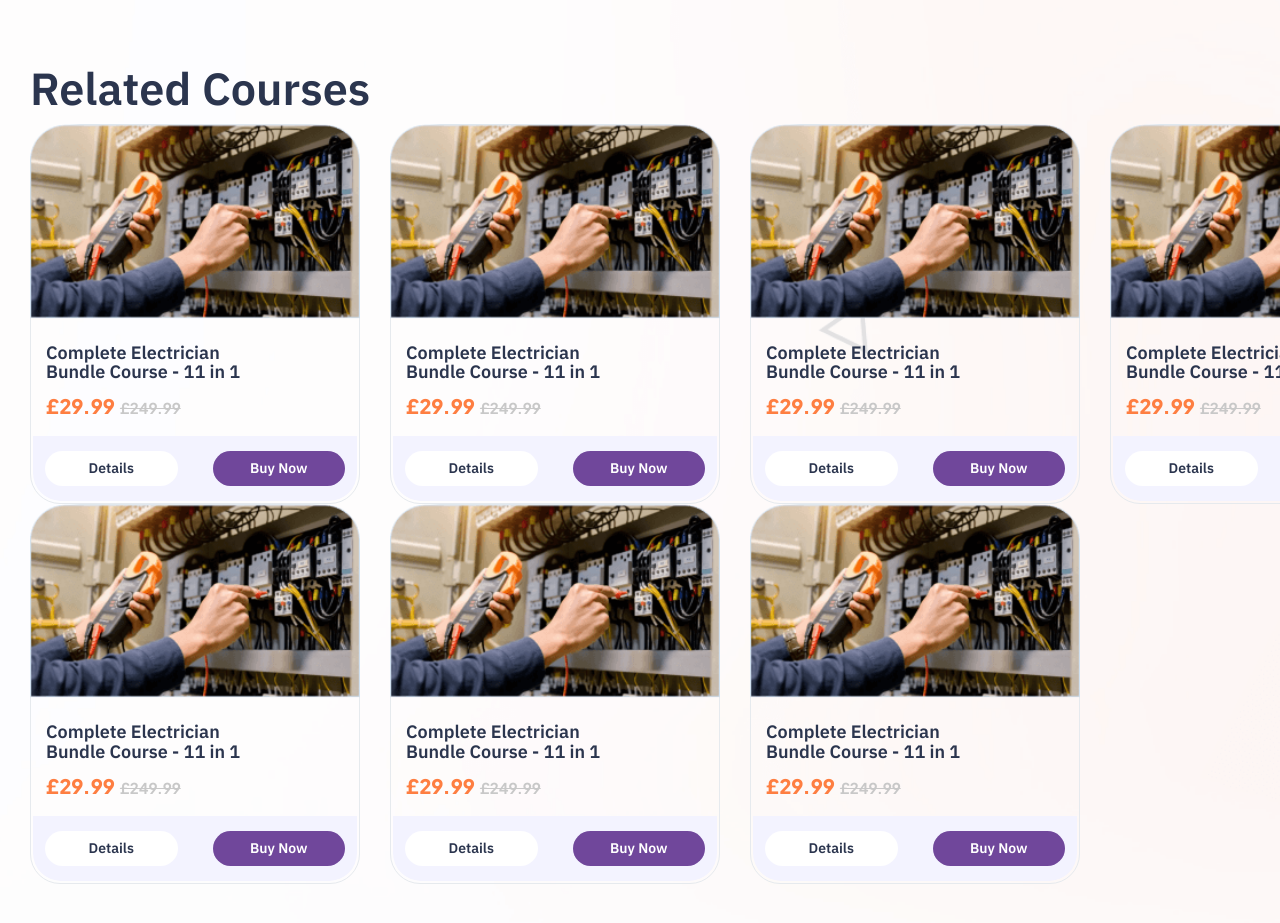
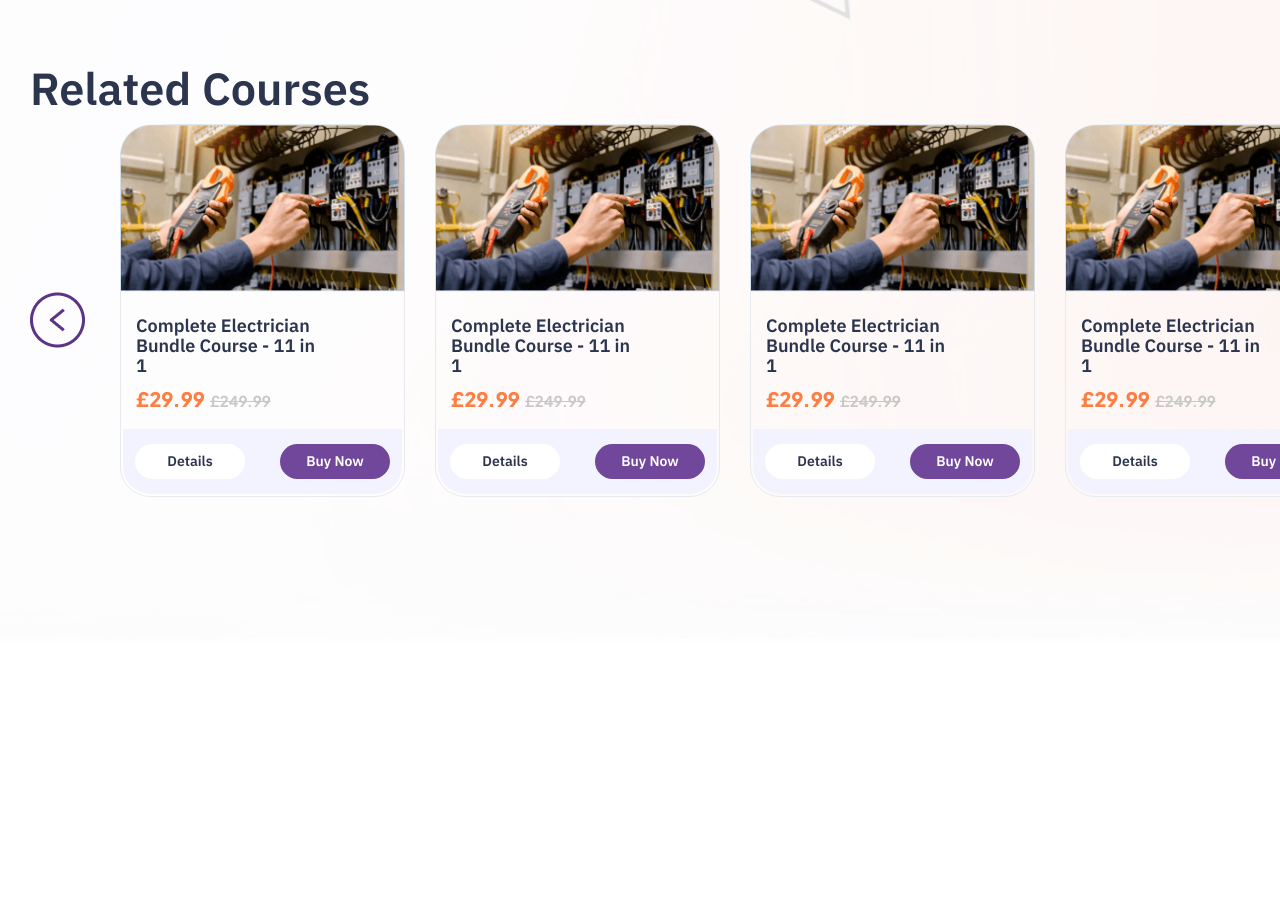
Before and after one commit to dishowrov/NextGen-single-course-page, a plain HTML site: page index.html in a window 1280 px wide. Shown: the part 3930-4853 px from the top of the page. After the commit the page ends 4572 px from the top, so only its background shows below. Drawn offline with Linux system fonts and the light colour scheme.

Commit message:
slider part end for PC version

```diff
--- a/index.html
+++ b/index.html
@@ -20,6 +20,9 @@
 
     <!-- Bootstrap CSS -->
     <link rel="stylesheet" href="./vendor-css/bootstrap.min.css">
+
+    <!-- Sick Slider CSS -->
+    <link rel="stylesheet" href="./vendor-css/slick.css">
 
     <!-- Main StyleSheet -->
     <link rel="stylesheet" href="./css/styles.css">
@@ -331,7 +334,9 @@
                 <div class="row">
                     <div class="col-md-12">
                         <div class="dis-ng-slider-sec-all-items">
-                            <div class="row">
+
+                            <!-- The main section of the Slider using Slick -->
+                            <div id="dis-ng-slick-slider" class="row">
 
                                 <!-- Slider single item -->
                                 <div class="col-md-3">
@@ -608,8 +613,15 @@
 
 
     <!-- ===== All JavaScript files here ===== -->
-    <!-- Bootstrap JS -->
+    <!-- jQuery -->
+    <script src="./js/vendor/jquery-3.7.1.min.js"></script>
+
+    <!-- Bootstrap -->
     <script src="./js/vendor/bootstrap.min.js"></script>
+
+    <!-- Slick Slider -->
+    <script src="./js/vendor/slick.min.js"></script>
+
     <!-- Custom JS -->
     <script src="./js/custom.js"></script>
 </body>
--- a/js/custom.js
+++ b/js/custom.js
@@ -0,0 +1,24 @@
+$("#dis-ng-slick-slider").slick({
+  infinite: true,
+  autoplay: true,
+  autoplaySpeed: 1357,
+  slidesToShow: 4,
+  slidesToScroll: 1,
+  prevArrow: '<button type="button" class="slick-prev dis-ng-slick-slider-arrow dis-ng-slick-left-arrow"> <img src="../assets/slider-left-arrow.png"> </button>',
+  nextArrow: '<button type="button" class="slick-prev dis-ng-slick-slider-arrow dis-ng-slick-right-arrow"> <img src="../assets/slider-right-arrow.png"> </button>',
+  responsive: [
+    {
+      breakpoint: 1024,
+      settings: {
+        slidesToShow: 3,
+        dots: true,
+      },
+    },
+    {
+      breakpoint: 600,
+      settings: {
+        slidesToShow: 2,
+      },
+    },
+  ]
+});
--- a/sass/styles.scss
+++ b/sass/styles.scss
@@ -351,9 +351,29 @@
             font-weight: 600;
         }
 
+        #dis-ng-slick-slider {
+            padding: 0px 90px;
+            position: relative;
+
+            .dis-ng-slick-slider-arrow {
+                background: transparent;
+                border: none;
+                position: absolute;
+                top: 45%;
+            }
+
+            .dis-ng-slick-left-arrow {
+                left: 15px;
+            }
+            .dis-ng-slick-right-arrow {
+                right: 15px;
+            }
+        }
+
         .dis-ng-slider-sec-all-items {
+            // background-color: gray;
+
             .dis-ng-slider-sec-item {
-                //background-color: #FE7E41;
                 border: 0.745px solid #E6EAEE;
                 border-radius: 50px 50px 30px 30px;
                 -webkit-border-radius: 50px 50px 30px 30px;
@@ -370,7 +390,7 @@
                 }
 
                 .dis-ng-slider-sec-item-info {
-                    padding: 5px 85px 20px 15px;
+                    padding: 5px 75px 20px 15px;
 
                     h3 {
                         color: #2B354E;
@@ -473,6 +493,8 @@
 
                 }
 
+
+
             }
         }
     }
```
Also changed, not shown: assets/slider-left-arrow.png (added), assets/slider-right-arrow.png (added), css/styles.css.
